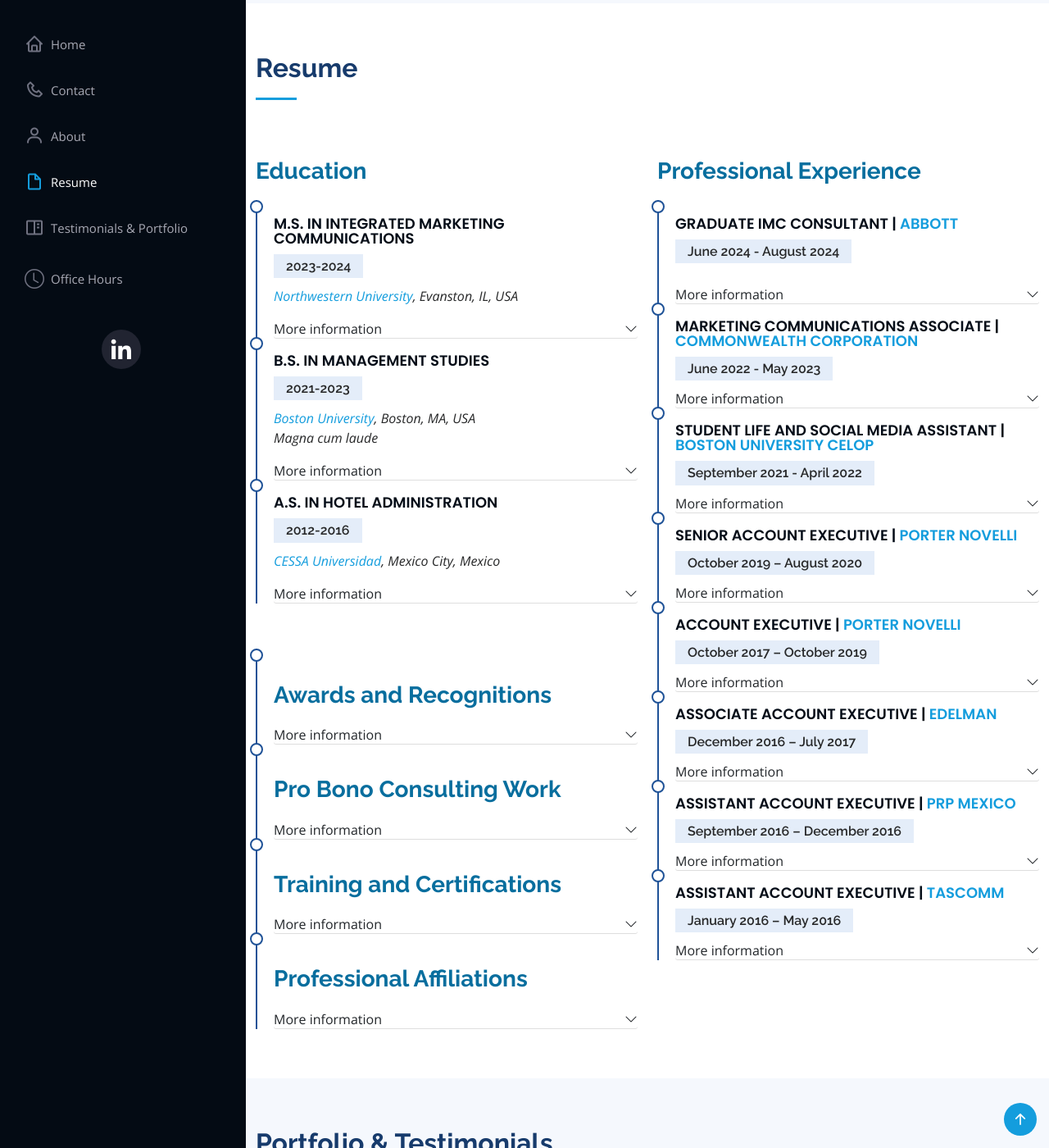
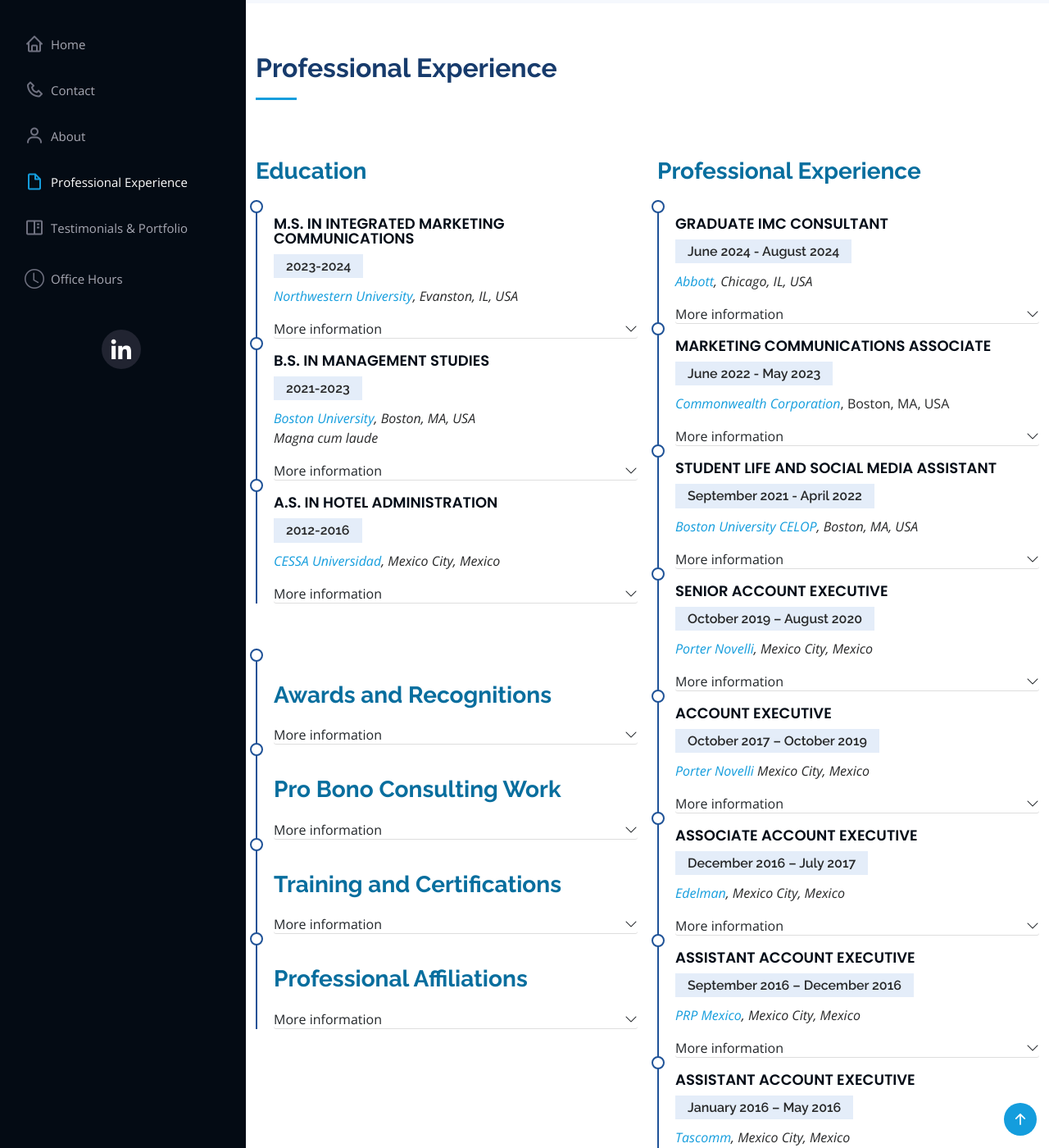
Before and after one commit to parguita/parguita.github.io, a Jekyll site: the page oscar/index.html, which Jekyll copies as it is, in a window 1280 px wide and 1400 px high, scrolled down 654 px. Shown: the whole window at 82% size. Built offline with Jekyll 4.4.1, drawn with Linux system fonts in a browser that asks for light colours.

Commit message:
Change location for Professional Experience

```diff
--- a/oscar/index.html
+++ b/oscar/index.html
@@ -54,7 +54,7 @@
           <li><a href="#" class="nav-link scrollto"><i class="bx bx-home"></i> <span>Home</span></a></li>
           <li><a href="#personal-info" class="nav-link scrollto"><i class="bx bx-phone"></i> <span>Contact</span></a></li>
           <li><a href="#about" class="nav-link scrollto"><i class="bx bx-user"></i> <span>About</span></a></li>
-          <li><a href="#resume" class="nav-link scrollto"><i class="bx bx-file-blank"></i> <span>Resume</span></a></li>
+          <li><a href="#resume" class="nav-link scrollto"><i class="bx bx-file-blank"></i> <span>Professional Experience</span></a></li>
           <li><a href="#portfolio" class="nav-link scrollto"><i class="bx bx-book-content"></i>
               <span>Testimonials & Portfolio</span></a></li>
           <li><a href="#office" class="nav-link scrollto"><i class="bi bi-clock"></i> <span>Office Hours</span></a></li>
@@ -137,7 +137,7 @@
       <div class="container">
 
         <div class="section-title">
-          <h2>Resume</h2>
+          <h2>Professional Experience</h2>
         </div>
 
         <div class="row">
@@ -370,9 +370,9 @@
             <h3 class="resume-title">Professional Experience</h3>
 
             <div class="professional resume-item" data-aos="fade-up" data-aos-delay="100">
-              <h4>Graduate IMC Consultant | <a href=https://www.abbott.com/" target="_blank">Abbott</a> </h4>
+              <h4>Graduate IMC Consultant</h4>
               <h5>June 2024 - August 2024</h5>
-              <p></p>
+              <p><em><a href=https://www.abbott.com/" target="_blank">Abbott</a>, Chicago, IL, USA</em></p>
               <div class="accordion accordion-flush" id="abbot10">
                 <div class="accordion-item">
                   <div class="accordion-header" id="flush-head10">
@@ -400,9 +400,9 @@
             </div>
 
             <div class="professional resume-item" data-aos="fade-up" data-aos-delay="100">
-              <h4>Marketing Communications Associate | <a href="http://commcorp.org/" target="_blank">Commonwealth Corporation</a></h4>
+              <h4>Marketing Communications Associate</h4>
               <h5>June 2022 - May 2023</h5>
-
+              <p><em><a href="http://commcorp.org/" target="_blank">Commonwealth Corporation</a></em>, Boston, MA, USA</p>
               <div class="accordion accordion-flush" id="prof09">
                 <div class="accordion-item">
                   <div class="accordion-header" id="flush-head09">
@@ -429,9 +429,9 @@
             </div>
 
             <div class="professional resume-item" data-aos="fade-up" data-aos-delay="100">
-              <h4>Student Life and Social Media Assistant | <a href="https://www.bu.edu/celop/" target="_blank" rel="noopener noreferrer">Boston University CELOP</a></h4>
+              <h4>Student Life and Social Media Assistant</h4>
               <h5>September 2021 - April 2022</h5>
-
+              <p><em><a href="https://www.bu.edu/celop/" target="_blank" rel="noopener noreferrer">Boston University CELOP</a>, Boston, MA, USA</em></p>
               <div class="accordion accordion-flush" id="prof08">
                 <div class="accordion-item">
                   <div class="accordion-header" id="flush-head08">
@@ -457,8 +457,9 @@
             </div>
 
             <div class="professional resume-item" data-aos="fade-up" data-aos-delay="100">
-              <h4>Senior Account Executive | <a href="https://www.porternovelli.com/" target="_blank">Porter Novelli</a></h4>
+              <h4>Senior Account Executive</h4>
               <h5>October 2019 – August 2020</h5>
+              <p><em><a href="https://www.porternovelli.com/" target="_blank">Porter Novelli</a>, Mexico City, Mexico</em></p>
               <div class="accordion accordion-flush" id="prof01">
                 <div class="accordion-item">
                   <div class="accordion-header" id="flush-head01">
@@ -484,8 +485,9 @@
               </div>
             </div>
             <div class="professional resume-item" data-aos="fade-up" data-aos-delay="100">
-              <h4>Account Executive | <a href="https://www.porternovelli.com/" target="_blank">Porter Novelli</a></h4>
+              <h4>Account Executive</h4>
               <h5>October 2017 – October 2019</h5>
+              <p><em><a href="https://www.porternovelli.com/" target="_blank">Porter Novelli</a> Mexico City, Mexico</em></p>
               <div class="accordion accordion-flush" id="prof02">
                 <div class="accordion-item">
                   <div class="accordion-header" id="flush-head02">
@@ -510,8 +512,9 @@
               </div>
             </div>
             <div class="professional resume-item" data-aos="fade-up" data-aos-delay="100">
-              <h4>Associate Account Executive | <a href="https://www.edelman.com/offices/mexico-city" target="_blank">Edelman</a></h4>
+              <h4>Associate Account Executive</h4>
               <h5>December 2016 – July 2017</h5>
+              <p><em><a href="https://www.edelman.com/offices/mexico-city" target="_blank">Edelman</a>, Mexico City, Mexico</em></p>
               <div class="accordion accordion-flush" id="prof03">
                 <div class="accordion-item">
                   <div class="accordion-header" id="flush-head03">
@@ -534,8 +537,9 @@
               </div>
             </div>
             <div class="professional resume-item" data-aos="fade-up" data-aos-delay="100">
-              <h4>Assistant Account Executive | <a href="https://prp.com.mx/" target="_blank">PRP Mexico</a></h4>
+              <h4>Assistant Account Executive</h4>
               <h5>September 2016 – December 2016 </h5>
+              <p><em><a href="https://prp.com.mx/" target="_blank">PRP Mexico</a>, Mexico City, Mexico</em></p>
               <div class="accordion accordion-flush" id="prof04">
                 <div class="accordion-item">
                   <div class="accordion-header" id="flush-head04">
@@ -559,8 +563,9 @@
 
             </div>
             <div class="professional resume-item" data-aos="fade-up" data-aos-delay="100">
-              <h4>Assistant Account Executive | <a href="https://tascomm.net/" target="_blank">Tascomm</a></h4>
+              <h4>Assistant Account Executive</h4>
               <h5>January 2016 – May 2016</h5>
+              <p><em><a href="https://tascomm.net/" target="_blank">Tascomm</a>, Mexico City, Mexico</em></p>
               <div class="accordion accordion-flush" id="prof05">
                 <div class="accordion-item">
                   <div class="accordion-header" id="flush-head05">
```
